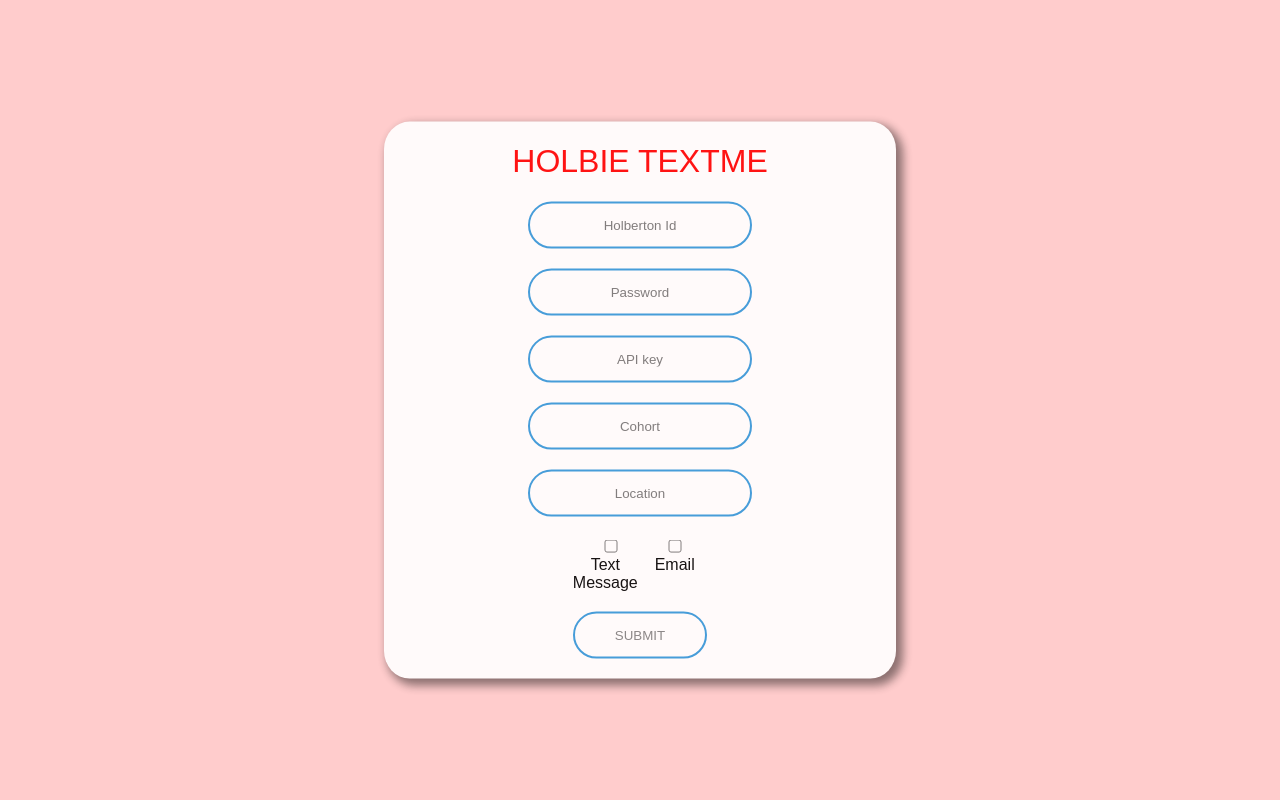
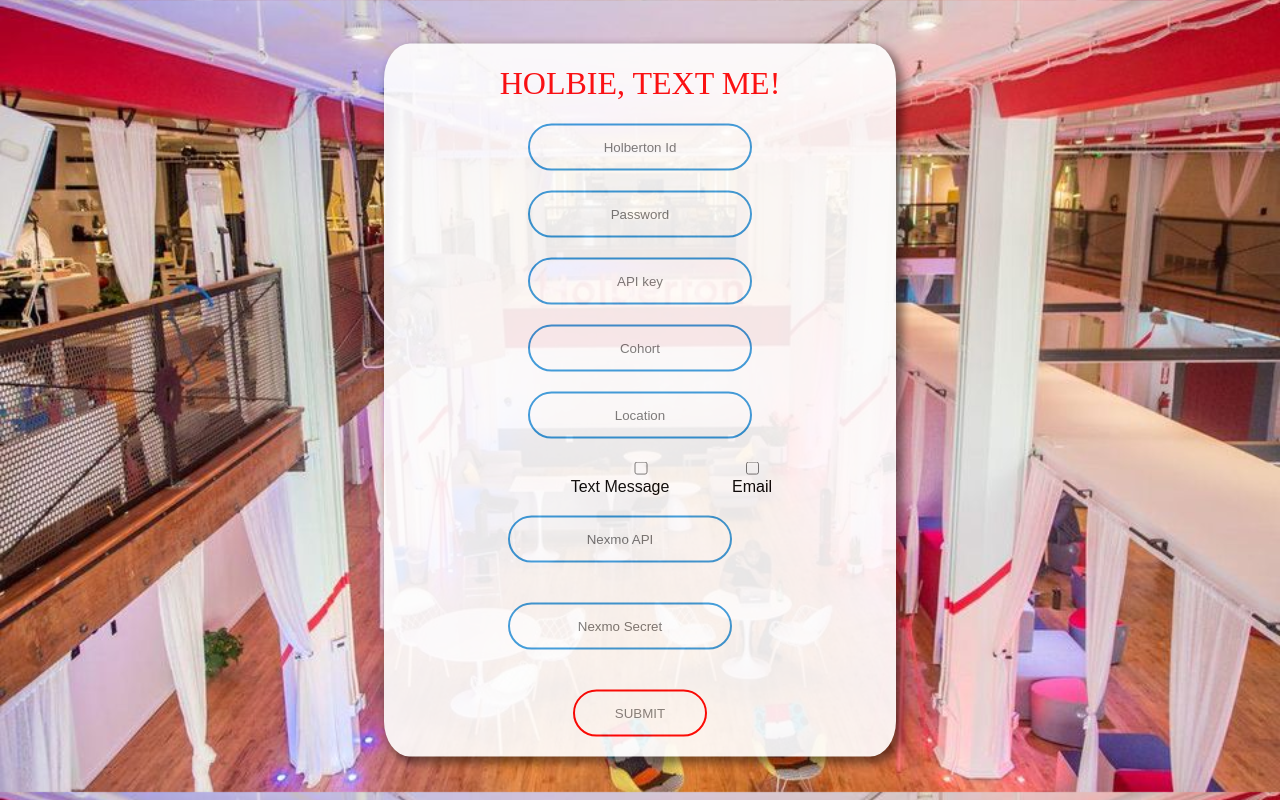
Before and after one commit to Maxastuart/holbie_textme, a Flask app: page / in a window 1280 px wide. Run offline with Flask 2, Linux system fonts and the light colour scheme.

Commit message:
style modified

```diff
--- a/static/style.css
+++ b/static/style.css
@@ -2,7 +2,8 @@
     margin: 0;
     padding: 0;
     font-family: sans-serif;
-    background: #ffcccc;
+    background-image: url("../static/images/background.jpg");
+    background-size: cover;
 }
 .box{
     width: 40%;
@@ -33,7 +34,7 @@
     padding: 14px 10px;
     width: 200px;
     outline: none;
-    color: white;
+    color: black;
     border-radius: 24px;
     transition: 0.25s;
 }
@@ -46,13 +47,14 @@
     display:none;
 }
 
+
 .box input[type = "submit"]{
     border:0;
     background: none;
     display: block;
     margin: 20px auto;
     text-align: center;
-    border: 2px solid #3498db;
+    border: 2px solid red;
     padding: 14px 40px;
     outline: none;
     color: gray;
--- a/templates/index.html
+++ b/templates/index.html
@@ -9,7 +9,7 @@
 
  <form class="box" action="index.html" method="post">
 
-      <h1>HOLBIE TEXTME</h1>
+      <h1><font face="bradley hand" color="red">Holbie, text me!</font></h1>
       <input type="text" name="" placeholder="Holberton Id">
       <input type="Password" name="" placeholder="Password">
       <input type="text" name="" placeholder="API key">
@@ -20,13 +20,15 @@
           <div class="column">
             <input type="checkbox" id="text_msg" >
             <label for="text_msg"> Text Message</label>
-            <input type="text"  name="phone" class="myPhone">
+            <input type="text"  name="phone" class="myPhone" placeholder="Phone Number">
+            <input type="text"  name="" class="myPhone" placeholder="Nexmo API">
+            <input type="text"  name="" class="myPhone" placeholder="Nexmo Secret">
           </div>
 
           <div class="column">
             <input type="checkbox" id="e_mail" name="">
             <label for="e_mail"> Email</label>
-            <label class="myDescription">Email Description</label>
+            <label class="myDescription">We will send a notification to your Holberton School Email</label>
           </div>
         </div>
       </div>
```
Also changed, not shown: static/images/background.jpg (added), static/images/background2.jpg (added), 1 other file.
